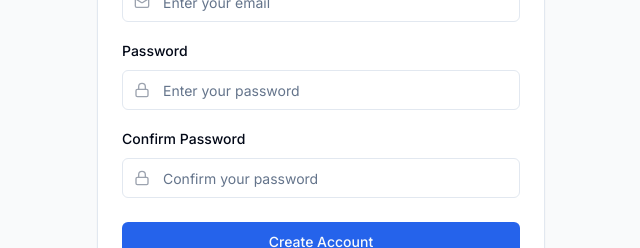
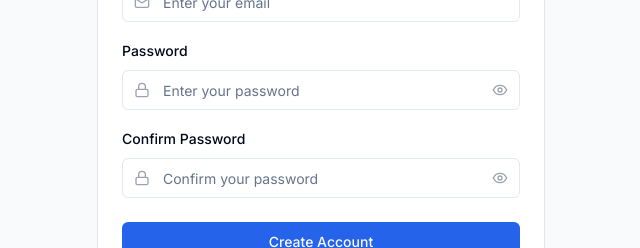
Before and after one commit to GabeValerio/Famodular, a Next.js app: page /register in a window 1280 px wide. Shown: the part 360-608 px from the top of the page, without its empty margins (319-959 px from the left). Built offline with nearby package versions, Linux system fonts and the light colour scheme; no server answers.

Commit message:
Revert password visibility changes - restore password masking

```diff
--- a/app/login/page.tsx
+++ b/app/login/page.tsx
@@ -15,6 +15,7 @@
 export default function LoginPage() {
   const [email, setEmail] = useState("");
   const [password, setPassword] = useState("");
+  const [showPassword, setShowPassword] = useState(false);
   const [isLoading, setIsLoading] = useState(false);
   const [error, setError] = useState("");
 
@@ -104,13 +105,24 @@
                 <Lock className="absolute left-3 top-3 h-4 w-4 text-gray-400" />
                 <Input
                   id="password"
-                  type="text"
+                  type={showPassword ? "text" : "password"}
                   placeholder="Enter your password"
                   value={password}
                   onChange={(e) => setPassword(e.target.value)}
-                  className="pl-10"
+                  className="pl-10 pr-10"
                   required
                 />
+                <button
+                  type="button"
+                  className="absolute right-3 top-3 text-gray-400 hover:text-gray-600"
+                  onClick={() => setShowPassword(!showPassword)}
+                >
+                  {showPassword ? (
+                    <EyeOff className="h-4 w-4" />
+                  ) : (
+                    <Eye className="h-4 w-4" />
+                  )}
+                </button>
               </div>
             </div>
           </CardContent>
--- a/app/register/page.tsx
+++ b/app/register/page.tsx
@@ -15,6 +15,8 @@
   const [email, setEmail] = useState("");
   const [password, setPassword] = useState("");
   const [confirmPassword, setConfirmPassword] = useState("");
+  const [showPassword, setShowPassword] = useState(false);
+  const [showConfirmPassword, setShowConfirmPassword] = useState(false);
   const [isLoading, setIsLoading] = useState(false);
   const [error, setError] = useState("");
   const [success, setSuccess] = useState(false);
@@ -204,13 +206,24 @@
                 <Lock className="absolute left-3 top-3 h-4 w-4 text-gray-400" />
                 <Input
                   id="password"
-                  type="text"
+                  type={showPassword ? "text" : "password"}
                   placeholder="Enter your password"
                   value={password}
                   onChange={(e) => setPassword(e.target.value)}
-                  className="pl-10"
+                  className="pl-10 pr-10"
                   required
                 />
+                <button
+                  type="button"
+                  className="absolute right-3 top-3 text-gray-400 hover:text-gray-600"
+                  onClick={() => setShowPassword(!showPassword)}
+                >
+                  {showPassword ? (
+                    <EyeOff className="h-4 w-4" />
+                  ) : (
+                    <Eye className="h-4 w-4" />
+                  )}
+                </button>
               </div>
             </div>
 
@@ -220,13 +233,24 @@
                 <Lock className="absolute left-3 top-3 h-4 w-4 text-gray-400" />
                 <Input
                   id="confirmPassword"
-                  type="text"
+                  type={showConfirmPassword ? "text" : "password"}
                   placeholder="Confirm your password"
                   value={confirmPassword}
                   onChange={(e) => setConfirmPassword(e.target.value)}
-                  className="pl-10"
+                  className="pl-10 pr-10"
                   required
                 />
+                <button
+                  type="button"
+                  className="absolute right-3 top-3 text-gray-400 hover:text-gray-600"
+                  onClick={() => setShowConfirmPassword(!showConfirmPassword)}
+                >
+                  {showConfirmPassword ? (
+                    <EyeOff className="h-4 w-4" />
+                  ) : (
+                    <Eye className="h-4 w-4" />
+                  )}
+                </button>
               </div>
             </div>
           </CardContent>
```
